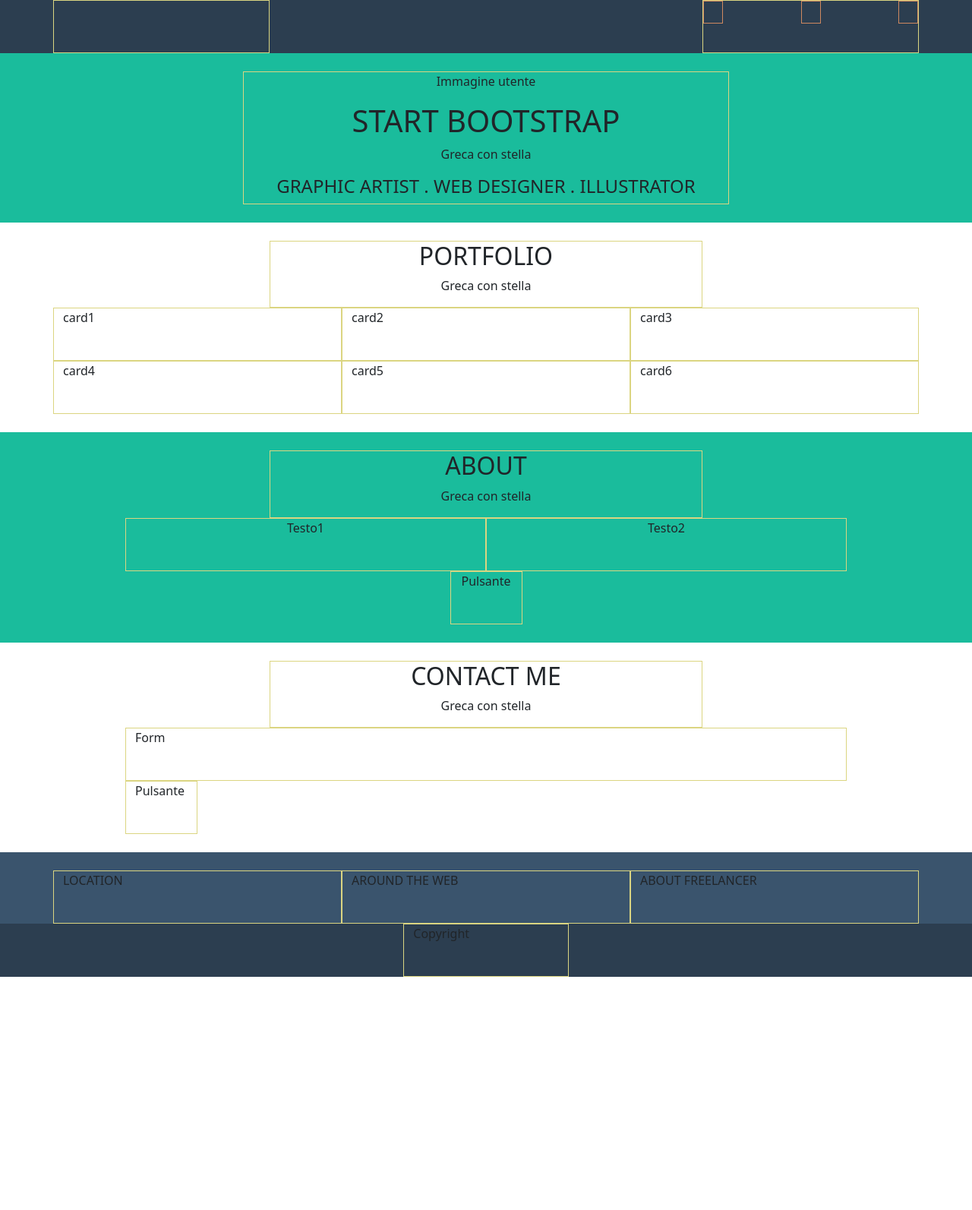
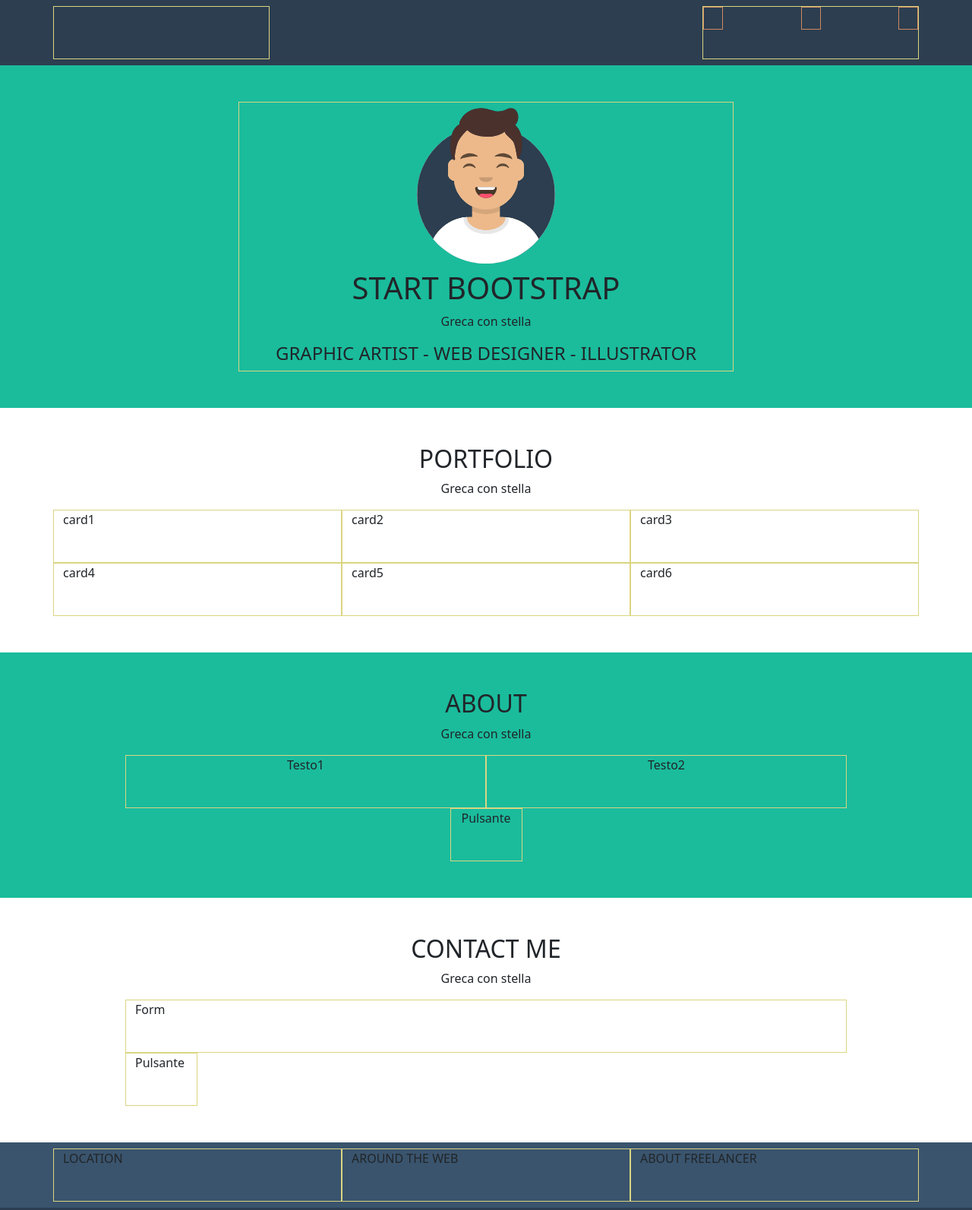
Before and after one commit to ElyPoli/html-css-bootstrap-freelancer, a plain HTML site: page index.html in a window 1280 px wide. Shown: the top 1593 px of the page at 76% size. Before the commit the page ends 1286 px from the top, so only its background shows below. Drawn offline with nearby package versions, Linux system fonts and the light colour scheme.

Commit message:
fixed structure .2

```diff
--- a/css/style.css
+++ b/css/style.css
@@ -19,3 +19,16 @@
     border: 1px solid #cf8960;
     min-height: 30px;
 }
+
+.user-img {
+    max-width: 200px;
+}
+
+section {
+    padding: 3rem 0;
+}
+
+.section-title {
+    text-align: center;
+    text-transform: uppercase;
+}
--- a/index.html
+++ b/index.html
@@ -18,7 +18,7 @@
     </head>
     <body>
         <!-- Navbar -->
-        <nav class="container-fluid bg-dark">
+        <nav class="bg-dark pt-2 pb-2">
             <div class="container-md">
                 <div class="row justify-content-between">
                     <div class="col-3"></div>
@@ -37,35 +37,32 @@
         </nav>
 
         <!-- Header section -->
-        <header class="container-fluid bg-primary pt-4 pb-4">
-            <div class="row justify-content-center text-center">
+        <header class="bg-primary">
+            <section class="row justify-content-center text-center">
                 <div class="col-12 col-md-6">
                     <!-- Immagine utente -->
-                    <p>Immagine utente</p>
+                    <img class="user-img pb-2" src="img/avatar.svg" alt="Avatar user">
                     <!-- Titolo -->
-                    <h1>START BOOTSTRAP</h1>
+                    <h1 class="section-title">Start Bootstrap</h1>
                     <!-- Greca con stella -->
                     <div class="star">
                         <p>Greca con stella</p>
                     </div>
                     <!-- Professione utente -->
-                    <h4>GRAPHIC ARTIST . WEB DESIGNER . ILLUSTRATOR</h4>
+                    <h4 class="section-title">Graphic Artist - Web Designer - Illustrator</h4>
                 </div>
-            </div>
+            </section>
         </header>
 
         <main>
             <!-- Sezione Portfolio -->
-            <section class="container-sm pt-4 pb-4">
-                <div class="row justify-content-center text-center">
-                    <div class="col-12 col-md-6">
+            <section>
+                <div class="container-sm">
                     <!-- Titolo sezione -->
-                        <h2>PORTFOLIO</h2>
+                    <h2 class="section-title">Portfolio</h2>
                     <!-- Greca con stella -->
-                        <div class="star">
+                    <div class="star text-center">
                         <p>Greca con stella</p>
-                        </div>
-                    </div>
                     </div>
                     <!-- Sottosezione delle card -->
                     <div class="row">
@@ -88,20 +85,17 @@
                             <p>card6</p>
                         </div>
                     </div>
+                </div>
             </section>
 
             <!-- Sezine About -->
-            <section class="container-fluid bg-primary pt-4 pb-4">
+            <section class="bg-primary">
                 <div class="container">
-                    <div class="row justify-content-center text-center">
-                        <div class="col-12 col-md-6">
                     <!-- Titolo sezione -->
-                            <h2>ABOUT</h2>
+                    <h2 class="section-title">About</h2>
                     <!-- Greca con stella -->
-                            <div class="star">
+                    <div class="star text-center">
                         <p>Greca con stella</p>
-                            </div>
-                        </div>
                     </div>
                     <!-- Sottosezione testi -->
                     <div class="row justify-content-center text-center">
@@ -122,16 +116,13 @@
             </section>
 
             <!-- Sezine Contact me -->
-            <section class="container-sm pt-4 pb-4">
-                <div class="row justify-content-center text-center">
-                    <div class="col-12 col-md-6">
+            <section>
+                <div class="container-sm">
                     <!-- Titolo sezione -->
-                        <h2>CONTACT ME</h2>
+                    <h2 class="section-title">Contact me</h2>
                     <!-- Greca con stella -->
-                        <div class="star">
+                    <div class="star text-center">
                         <p>Greca con stella</p>
-                        </div>
-                    </div>
                     </div>
                     <!-- Sottosezione form -->
                     <div class="row">
@@ -145,11 +136,14 @@
                             <p>Pulsante</p>
                         </div>
                     </div>
+                </div>
             </section>
         </main>
 
         <!-- Footer section -->
-        <footer class="container-fluid pt-4 bg-secondary">
+        <footer>
+            <!-- Sottosezione superiore -->
+            <div class="bg-secondary pt-2 pb-2">
                 <div class="container-md">
                     <div class="row">
                         <div class="col-12 col-md-4">
@@ -163,14 +157,15 @@
                         </div>
                     </div>
                 </div>
-        </footer>
-        <!-- Footer sezione esterna copyright -->
-        <div class="bg-dark">
+            </div>
+            <!-- Sottosezione copyright -->
+            <div class="bg-dark pt-2 pb-2">
                 <div class="row">
                     <div class="col-6 offset-3 col-md-2 offset-md-5">
                         <p>Copyright</p>
                     </div>
                 </div>
             </div>
+        </footer>
     </body>
 </html>
```
Lines whose indentation alone changed are shown as unchanged.
